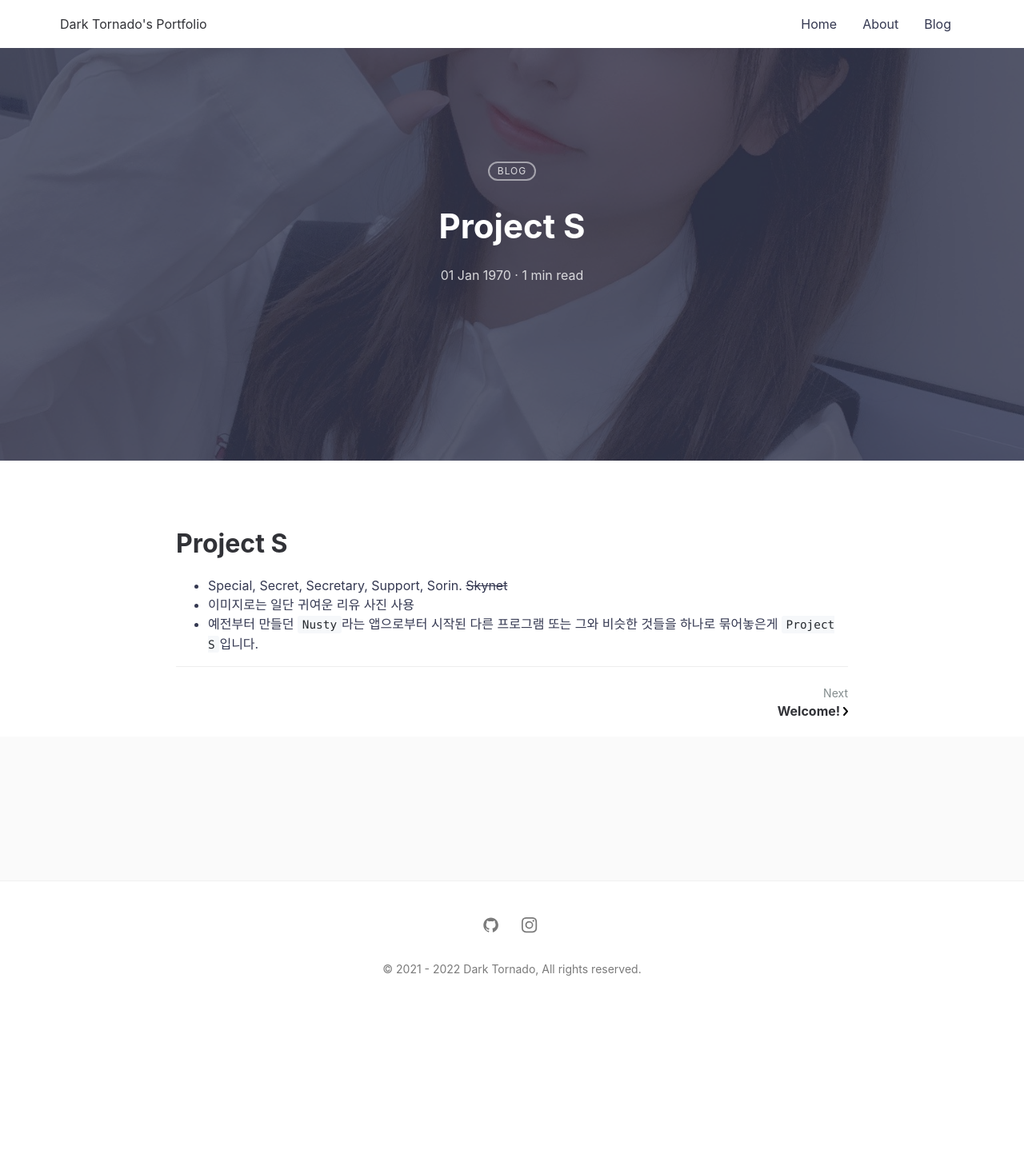
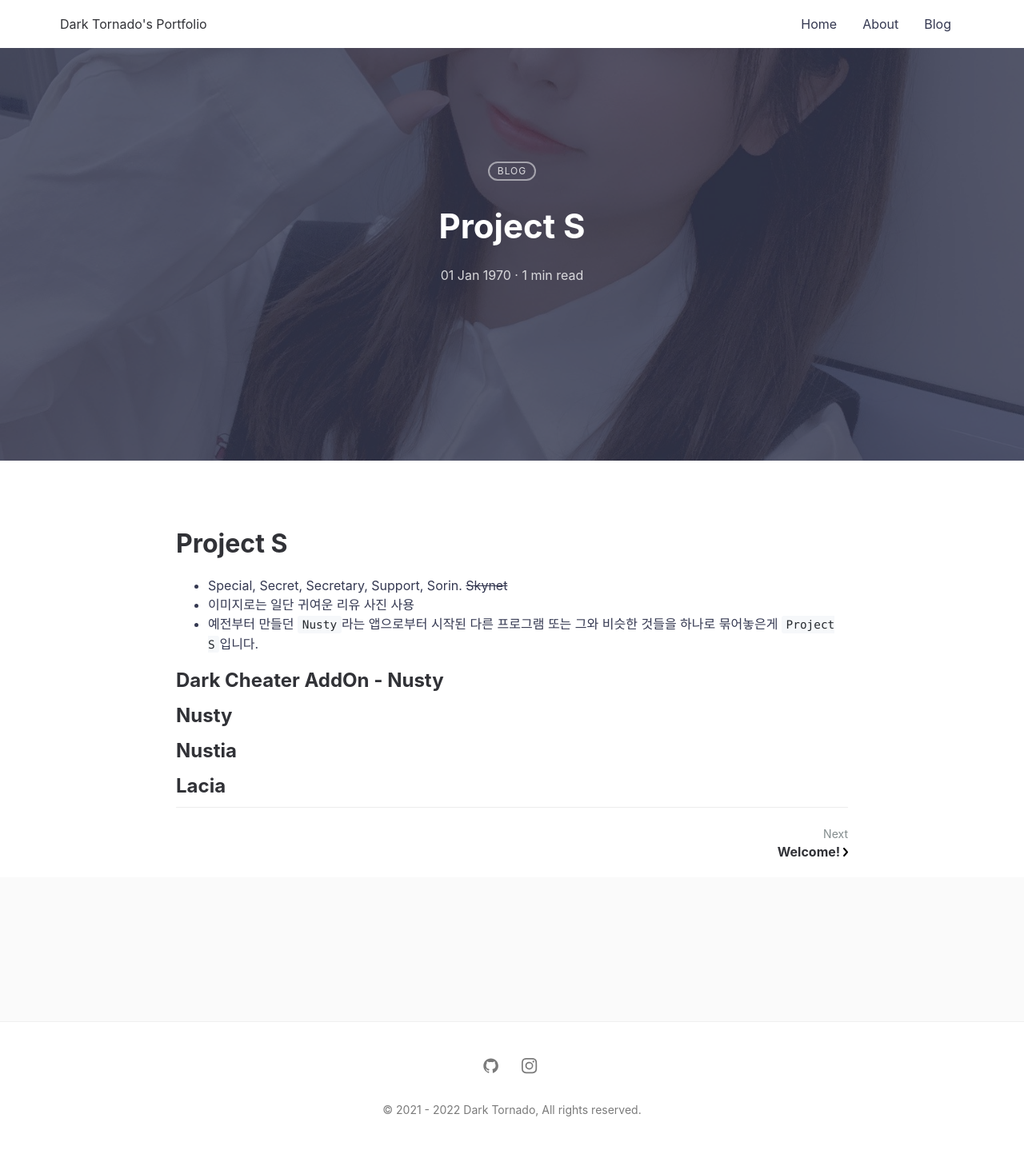
Before and after one commit to DarkTornado/Portfolio, a Jekyll site: the page built from _posts/1970-01-01-project-s.md, in a window 1280 px wide. Shown: the whole page at 80% size. Built offline with Jekyll 4.4.1, drawn with Linux system fonts in a browser that asks for light colours; comment, search, counter and statistics services are not loaded; before the commit the page ends 1267 px from its top, so only the background shows below that.

Commit message:
일단 항목 목록

```diff
--- a/_posts/1970-01-01-project-s.md
+++ b/_posts/1970-01-01-project-s.md
@@ -9,3 +9,11 @@ featured-img: Liyuu.jpg
 * Special, Secret, Secretary, Support, Sorin. <s>Skynet</s>
 * 이미지로는 일단 귀여운 리유 사진 사용
 * 예전부터 만들던 `Nusty`라는 앱으로부터 시작된 다른 프로그램 또는 그와 비슷한 것들을 하나로 묶어놓은게 `Project S`입니다.
+
+## Dark Cheater AddOn - Nusty
+
+## Nusty
+
+## Nustia
+
+## Lacia
```
